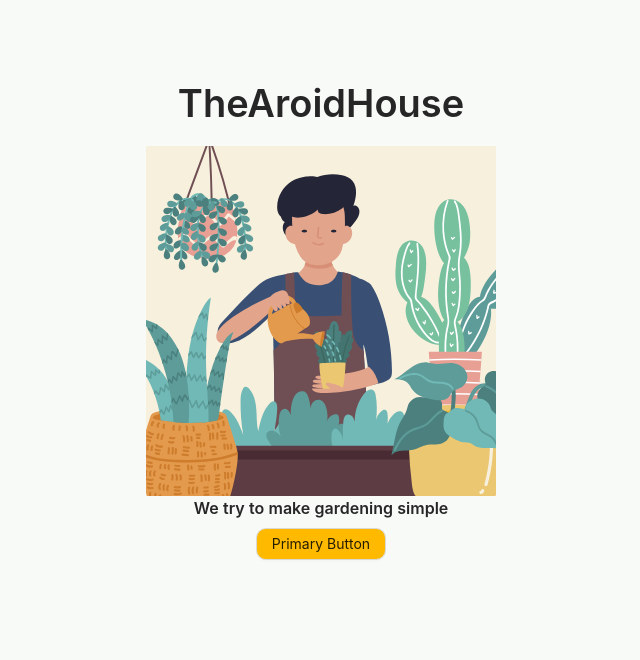
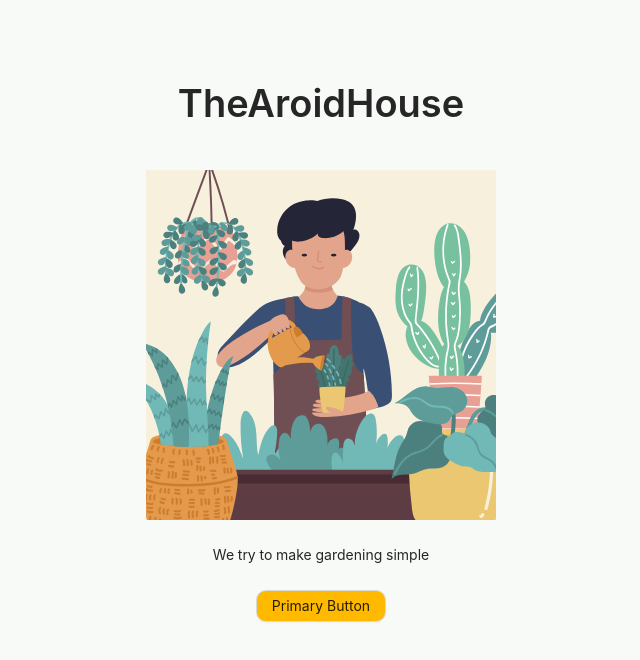
Before and after one commit to dannyyys/test-ant, a Next.js app: page / in a window 1280 px wide. Shown: the top 660 px of the page, without its empty margins (319-959 px from the left). Built offline with nearby package versions, Linux system fonts and the light colour scheme.

Commit message:
chore: :recycle: Clean up

```diff
--- a/pages/index.js
+++ b/pages/index.js
@@ -10,18 +10,18 @@ export default function Home() {
       style={{
         background: "#F8FAF8",
         height: "100vh",
-        padding: "10vh",
+        paddingTop: "10vh",
       }}
     >
-      <Space size="medium" direction="vertical" align="center">
+      <Space size="large" direction="vertical" align="center">
         <Title>TheAroidHouse</Title>
         <Landing />
-        <Title level={5}>We try to make gardening simple</Title>
+        <Text>We try to make gardening simple</Text>
         <Button
           type="default"
           style={{
             background: "#FFBA00",
-            borderColor: "",
+
             borderRadius: "10px",
           }}
         >
```
